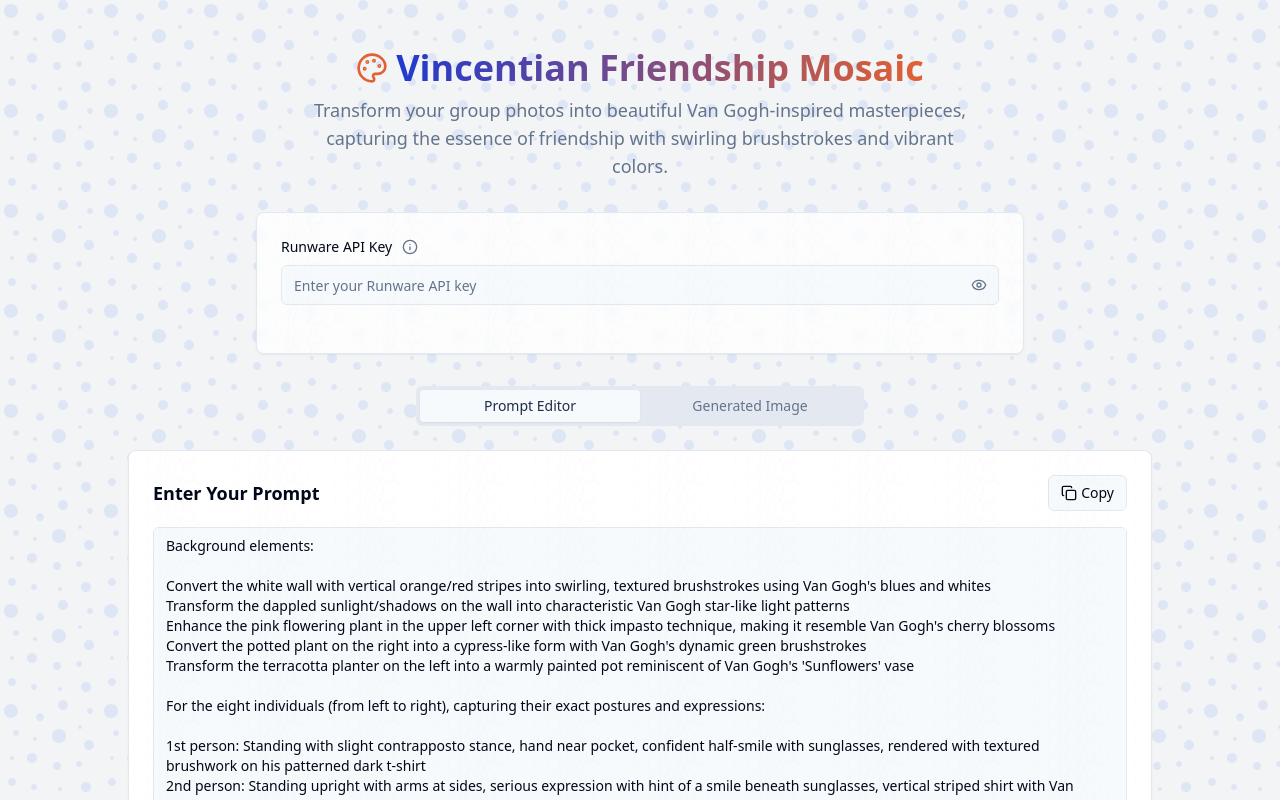
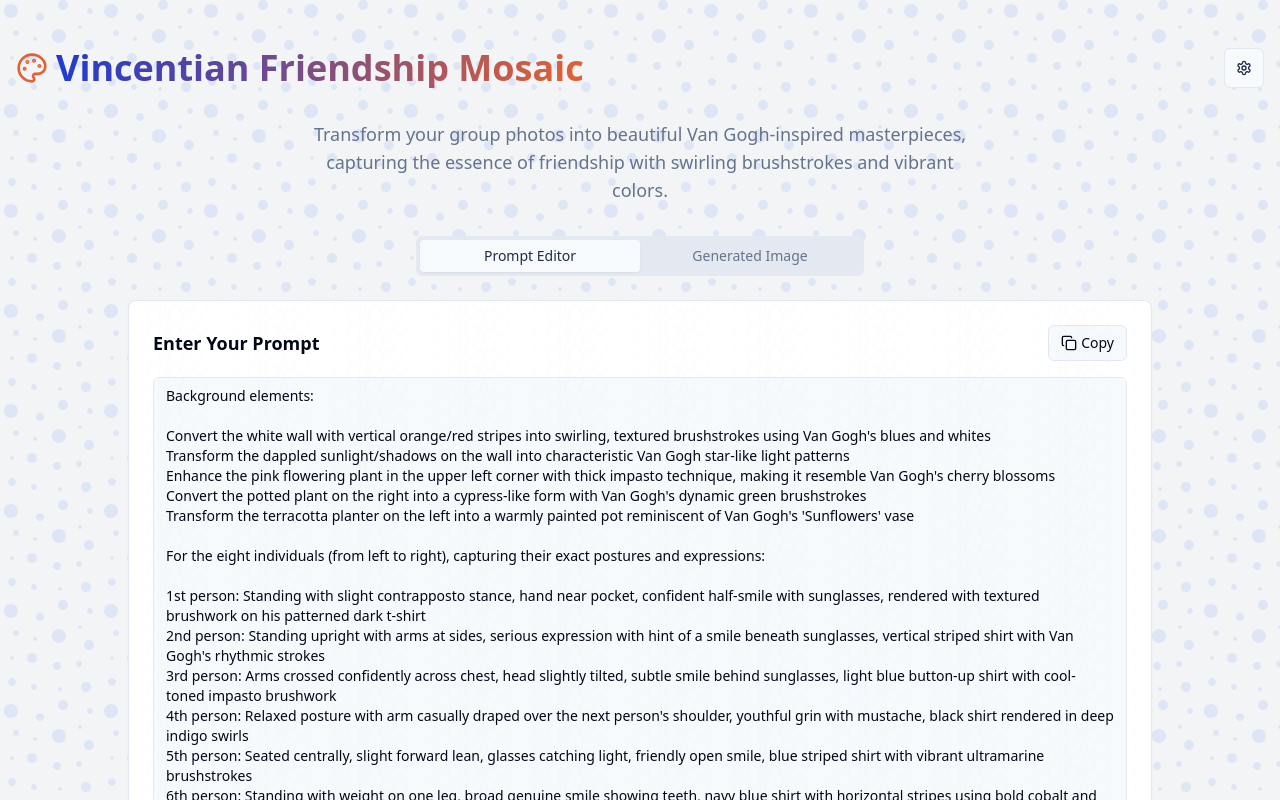
Before and after one commit to bhattjee/AI-Image-Generator, a React (Vite) app: page / in a window 1280 px wide. Shown: the top 800 px of the page. Built offline with nearby package versions, Linux system fonts and the light colour scheme.

Commit message:
Refactor: Hide API key input
Hide the API key input field and only show the prompt and image generation fields.

```diff
--- a/src/pages/Index.tsx
+++ b/src/pages/Index.tsx
@@ -4,9 +4,13 @@ import { Card, CardContent } from "@/components/ui/card";
 import ImageGenerator from "@/components/ImageGenerator";
 import ApiKeyInput from "@/components/ApiKeyInput";
 import { Palette } from "lucide-react";
+import { Button } from "@/components/ui/button";
+import { Settings } from "lucide-react";
+import { Dialog, DialogContent, DialogHeader, DialogTitle, DialogTrigger } from "@/components/ui/dialog";
 
 const Index = () => {
   const [apiKey, setApiKey] = useState<string>("");
+  const [showSettings, setShowSettings] = useState(false);
 
   // Load API key from localStorage on initial render
   useEffect(() => {
@@ -26,24 +30,33 @@ const Index = () => {
   return (
     <div className="min-h-screen van-gogh-texture">
       <div className="container mx-auto px-4 py-8 md:py-12">
-        <div className="mb-8 text-center">
-          <div className="flex items-center justify-center mb-2">
+        <div className="flex items-center justify-between mb-8">
+          <div className="flex items-center">
             <Palette className="h-8 w-8 mr-2 text-accent" />
             <h1 className="text-3xl md:text-4xl font-bold bg-gradient-to-r from-primary to-accent bg-clip-text text-transparent">
               Vincentian Friendship Mosaic
             </h1>
           </div>
-          <p className="text-lg text-muted-foreground max-w-2xl mx-auto">
-            Transform your group photos into beautiful Van Gogh-inspired masterpieces,
-            capturing the essence of friendship with swirling brushstrokes and vibrant colors.
-          </p>
+          <Dialog open={showSettings} onOpenChange={setShowSettings}>
+            <DialogTrigger asChild>
+              <Button variant="outline" size="icon">
+                <Settings className="h-4 w-4" />
+                <span className="sr-only">Settings</span>
+              </Button>
+            </DialogTrigger>
+            <DialogContent>
+              <DialogHeader>
+                <DialogTitle>API Settings</DialogTitle>
+              </DialogHeader>
+              <ApiKeyInput apiKey={apiKey} setApiKey={setApiKey} />
+            </DialogContent>
+          </Dialog>
         </div>
 
-        <Card className="mb-8 max-w-3xl mx-auto brush-stroke bg-card/80 backdrop-blur-sm">
-          <CardContent className="p-6">
-            <ApiKeyInput apiKey={apiKey} setApiKey={setApiKey} />
-          </CardContent>
-        </Card>
+        <p className="text-lg text-muted-foreground max-w-2xl mx-auto mb-8 text-center">
+          Transform your group photos into beautiful Van Gogh-inspired masterpieces,
+          capturing the essence of friendship with swirling brushstrokes and vibrant colors.
+        </p>
 
         <ImageGenerator apiKey={apiKey} />
 
```
